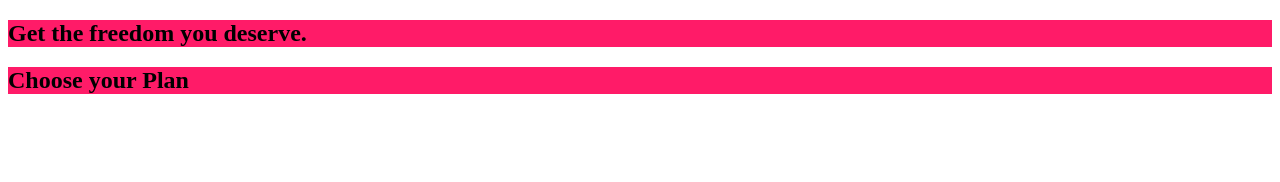
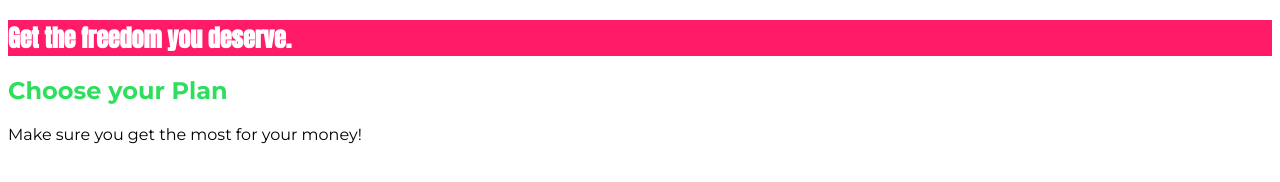
Before and after one commit to dcabanas/css-course, a plain HTML site: page css-basics/index.html in a window 1280 px wide. Drawn offline with Linux system fonts and the light colour scheme.

Commit message:
Css basics section WIP

```diff
--- a/css-basics/index.html
+++ b/css-basics/index.html
@@ -6,16 +6,21 @@
     <meta http-equiv="X-UA-Compatible" content="ie=edge">
     <title>uHost</title>
     <link rel="shortcut icon" href="favicon.png">
+    <link rel="preconnect" href="https://fonts.googleapis.com">
+    <link rel="preconnect" href="https://fonts.gstatic.com" crossorigin>
+    <link href="https://fonts.googleapis.com/css2?family=Anton&display=swap" rel="stylesheet">
+    <link href="https://fonts.googleapis.com/css2?family=Anton&family=Montserrat:wght@400;700&display=swap" rel="stylesheet">
     <link rel="stylesheet" href="main.css">
 </head>
 
 <body>
     <main>
-        <section>
+        <section id="product-overview">
             <h1>Get the freedom you deserve.</h1>
         </section>
-        <section>
-            <h1>Choose your Plan</h1>
+        <section id="plans">
+            <h1 class="section-title">Choose your Plan</h1>
+            <p>Make sure you get the most for your money!</p>
         </section>
     </main>
 </body>
--- a/css-basics/main.css
+++ b/css-basics/main.css
@@ -1,3 +1,29 @@
-section {
+/*section {
+    background: #ff1b68;
+}*/
+body {
+    font-family: 'Montserrat', sans-serif;
+}
+
+/*
+    ID's, Classes and Descendant Combinators are the most common use cases
+ */
+#product-overview {
     background: #ff1b68;
 }
+
+/*
+    Any h1 tag that is nested inside an element with id product-overview
+    It works for multiple leves of nestiness
+ */
+#product-overview h1 { /* this could also be achieved with -> font-family: inherit; */
+    color: white;
+    font-family: 'Anton', sans-serif;
+}
+
+/*
+    When we want to reuse a style, the class selector is the way to go
+ */
+.section-title {
+    color: #2ddf5c;
+}
```
Also changed, not shown: 7 other files.
